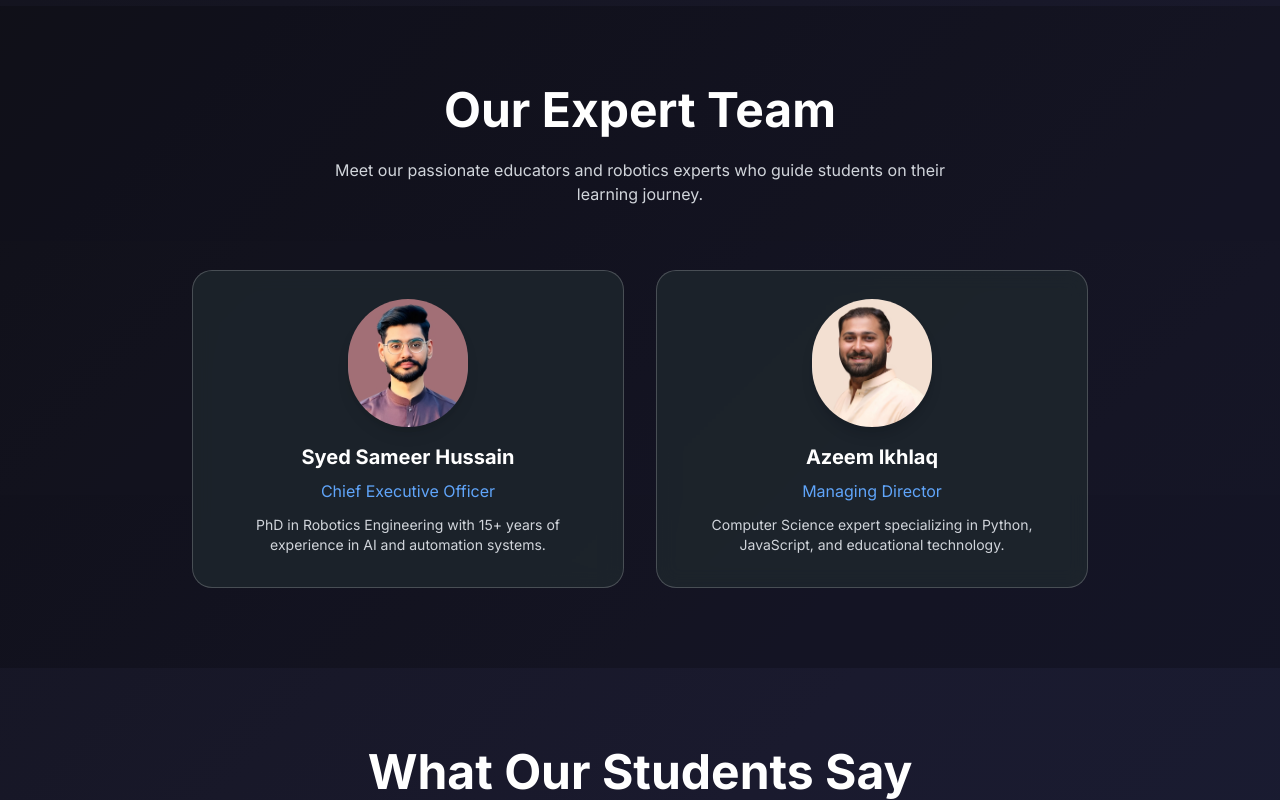
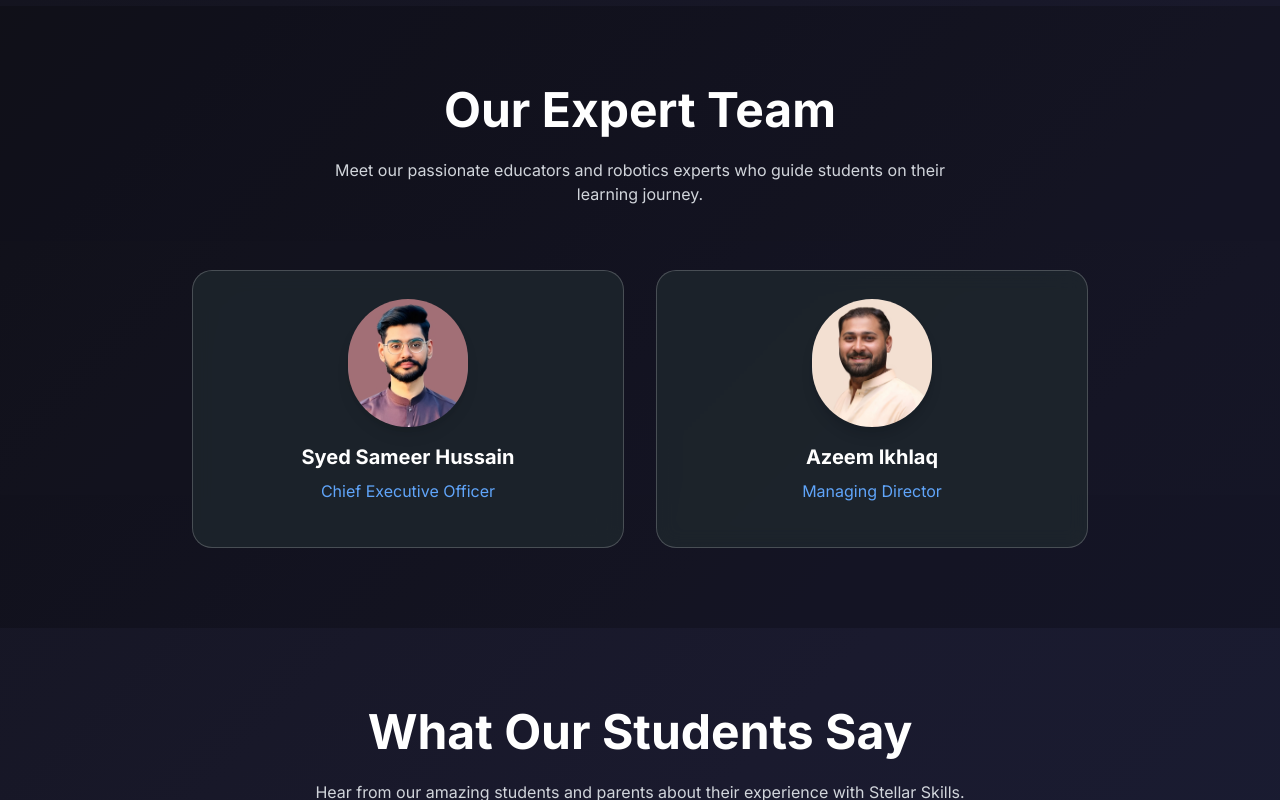
Before and after one commit to Azaan-Shahid/STELLAR, a plain HTML site: page index.html in a window 1280 px wide. Shown: the part 2000-2800 px from the top of the page. Drawn offline with nearby package versions, Linux system fonts and the light colour scheme; animation ran at ten frames a second.

Commit message:
Update index.html

```diff
--- a/index.html
+++ b/index.html
@@ -1184,7 +1184,7 @@
                     </div>
                     <h3 class="text-xl font-bold mb-2 text-white">Syed Sameer Hussain</h3>
                     <p class="text-blue-400 mb-3">Chief Executive Officer</p>
-                    <p class="text-gray-300 text-sm">PhD in Robotics Engineering with 15+ years of experience in AI and automation systems.</p>
+
                 </div>
 
                 <!-- Team Member 2 -->
@@ -1194,7 +1194,7 @@
                     </div>
                     <h3 class="text-xl font-bold mb-2 text-white">Azeem Ikhlaq</h3>
                     <p class="text-blue-400 mb-3">Managing Director</p>
-                    <p class="text-gray-300 text-sm">Computer Science expert specializing in Python, JavaScript, and educational technology.</p>
+
                 </div>
             </div>
         </div>
```
